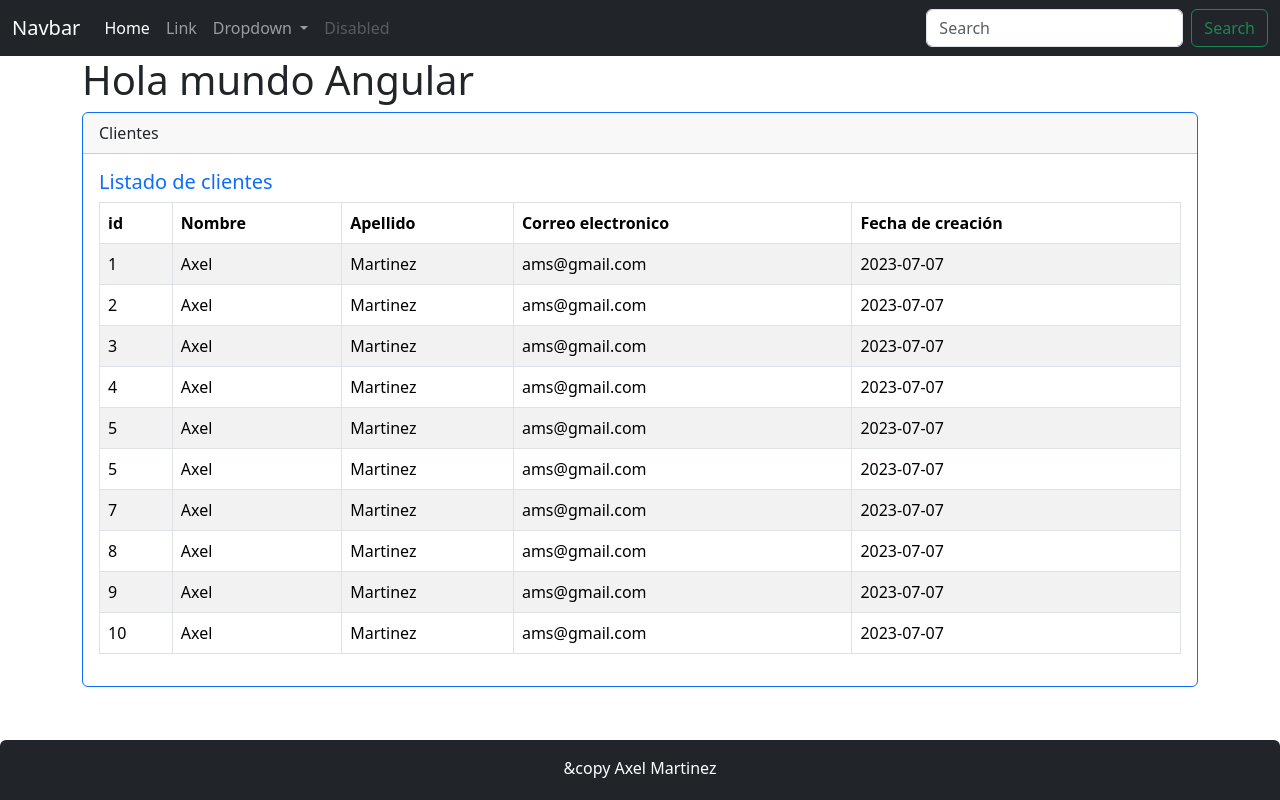
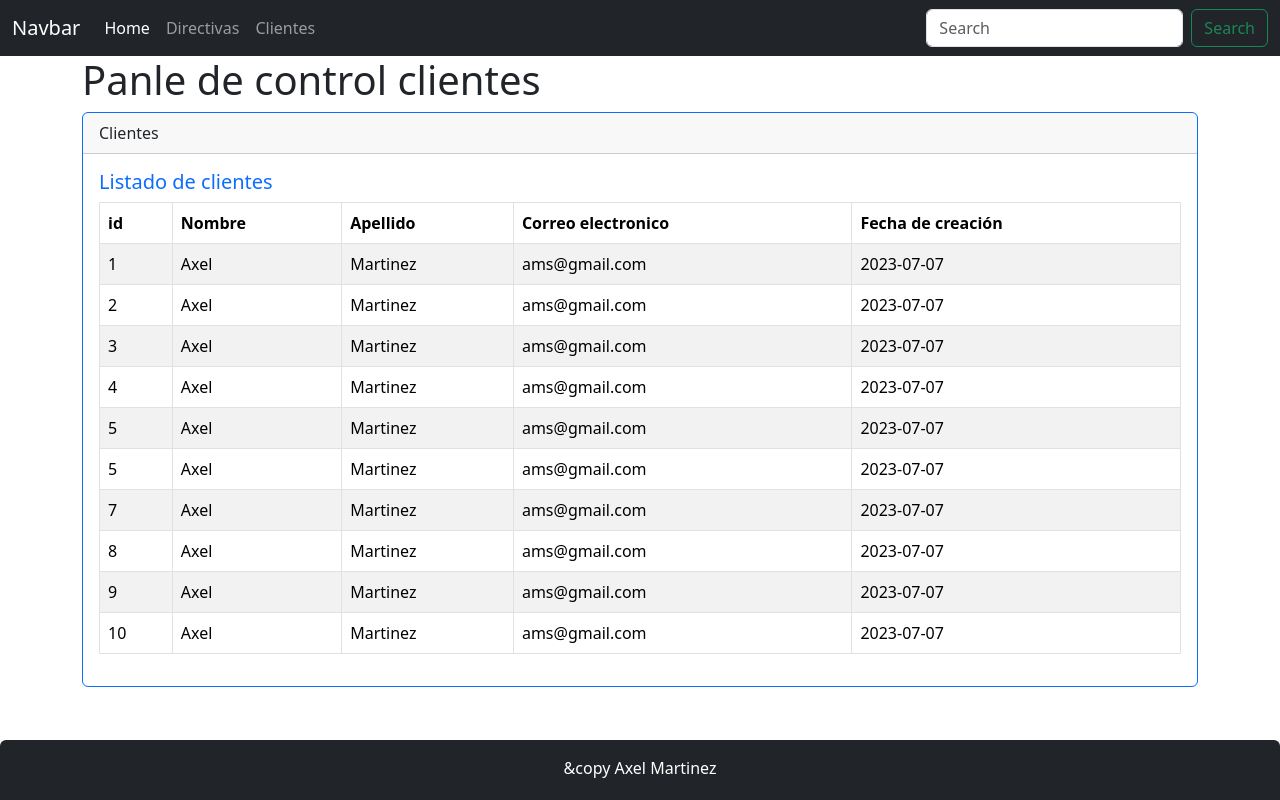
Before and after one commit to Axel200121/Crud-Angular-Spring, an Angular app in the folder frontal/: page /clientes in a window 1280 px wide. Built offline with nearby package versions, Linux system fonts and the light colour scheme.

Commit message:
Integrando rutas en la aplicación

```diff
--- a/frontal/src/app/app.component.html
+++ b/frontal/src/app/app.component.html
@@ -1,6 +1,5 @@
 <app-header></app-header>
 <section class="container">
-    <h1>Hola mundo Angular</h1>
-    <app-clientes></app-clientes>
+    <router-outlet></router-outlet>
 </section>
 <app-footer></app-footer>
--- a/frontal/src/app/clientes/clientes.component.html
+++ b/frontal/src/app/clientes/clientes.component.html
@@ -1,3 +1,4 @@
+<h1>Panle de control clientes </h1>
 <div class="card border-primary mb-3" >
     <div class="card-header">Clientes</div>
     <div class="card-body text-primary">
--- a/frontal/src/app/header/header.component.html
+++ b/frontal/src/app/header/header.component.html
@@ -10,26 +10,13 @@
                 <li class="nav-item">
                     <a class="nav-link active" aria-current="page" href="#">Home</a>
                 </li>
-                <li class="nav-item">
-                    <a class="nav-link" href="#">Link</a>
+                <li class="nav-item" routerLinkActive="active">
+                    <a class="nav-link" routerLink="/directivas" >Directivas</a>
                 </li>
-                <li class="nav-item dropdown">
-                    <a class="nav-link dropdown-toggle" href="#" role="button" data-bs-toggle="dropdown"
-                        aria-expanded="false">
-                        Dropdown
-                    </a>
-                    <ul class="dropdown-menu">
-                        <li><a class="dropdown-item" href="#">Action</a></li>
-                        <li><a class="dropdown-item" href="#">Another action</a></li>
-                        <li>
-                            <hr class="dropdown-divider">
-                        </li>
-                        <li><a class="dropdown-item" href="#">Something else here</a></li>
-                    </ul>
+                <li class="nav-item" routerLinkActive="active">
+                    <a class="nav-link" routerLink="/clientes" >Clientes</a>
                 </li>
-                <li class="nav-item">
-                    <a class="nav-link disabled" aria-disabled="true">Disabled</a>
-                </li>
+
             </ul>
             <form class="d-flex" role="search">
                 <input class="form-control me-2" type="search" placeholder="Search" aria-label="Search">
```
Also changed, not shown: frontal/src/app/app.module.ts (+8 -0 lines).
